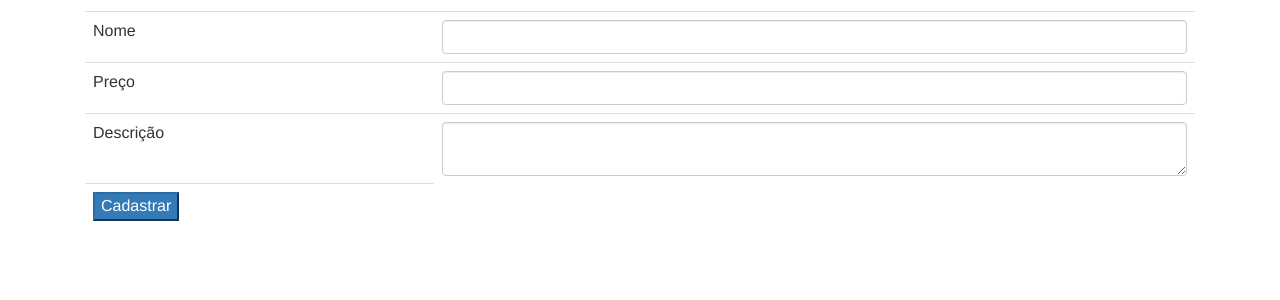
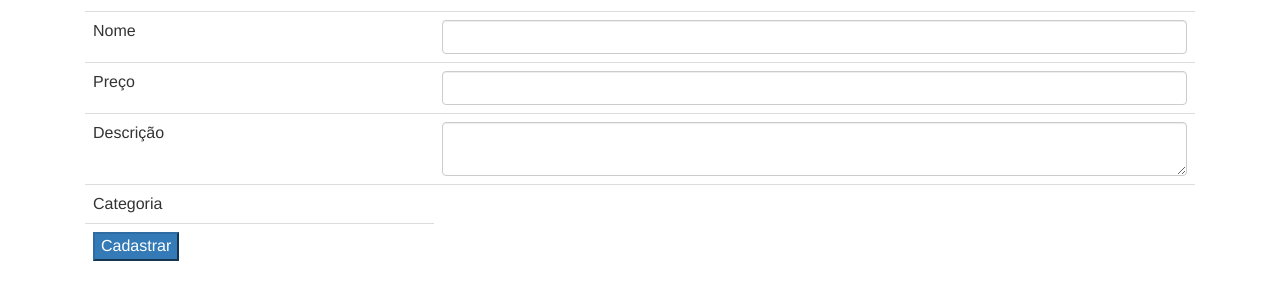
Before and after one commit to RobertoEv/php-loja, a PHP site: page /produto-formulario.php in a window 1280 px wide. Shown: the part 149-449 px from the top of the page. Run offline with PHP 8.4, Linux system fonts and the light colour scheme; data that the repository does not hold is empty.

Commit message:
Add new field, category. Fixing XAMPP version in notebook adicionando produto-formulario atualizado

```diff
--- a/produto-formulario.php
+++ b/produto-formulario.php
@@ -1,4 +1,9 @@
-<?php include("cabecalho.php"); ?>
+<?php include("cabecalho.php");
+include("conecta.php");
+include ("banco-categoria.php");
+
+$categorias = listaCategorias($conexao);
+?>
     <h1>Formulário de Produto</h1>
     <form action="adiciona-produto.php" method="post">
         <table class="table">
@@ -18,6 +23,16 @@
             </tr>
 
             <tr>
+                <td>Categoria</td>
+                <td>
+                    <?php foreach ($categorias as $categoria) :?>
+                        <input type="radio" name="categoria_id" value="<?=$categoria['id']?>">
+                        <?=$categoria['nome']?>
+                    <?php endforeach;?>
+                </td>
+            </tr>
+
+            <tr>
                 <td><input class="btn-primary" type="submit" value="Cadastrar" /></td>
             </tr>
 
```
